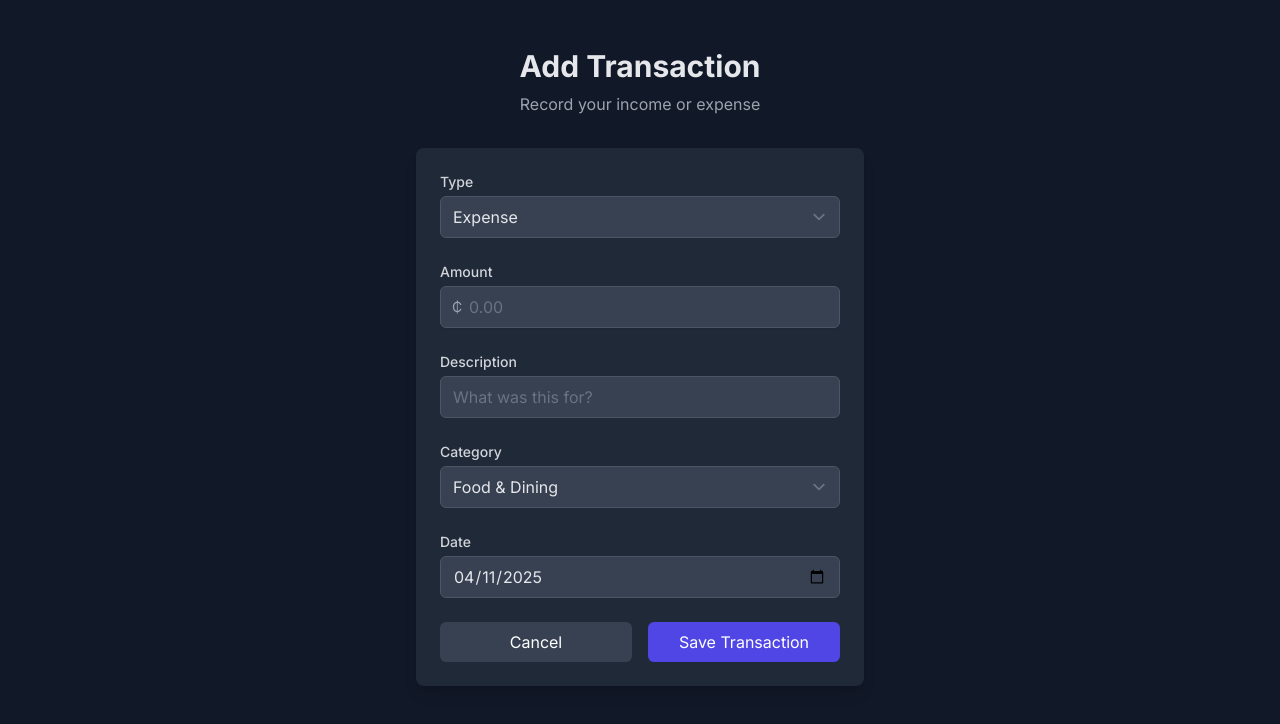
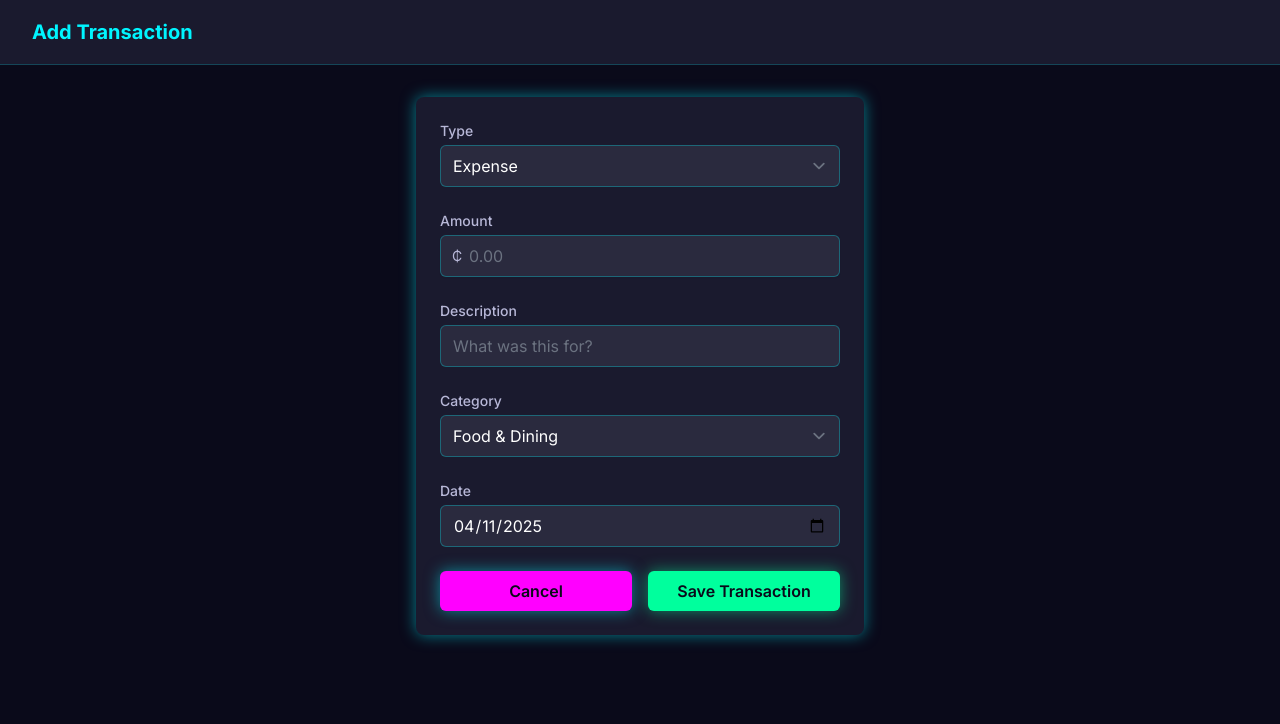
Before and after one commit to blindlit0/litfunds, a Next.js app: page /transactions/new in a window 1280 px wide. Shown: the top 724 px of the page. Built offline with nearby package versions, Linux system fonts and the light colour scheme; no server answers.

Commit message:
removed he email name beside the Profile link

```diff
--- a/src/app/home/page.tsx
+++ b/src/app/home/page.tsx
@@ -32,7 +32,6 @@ export default function HomePage() {
               >
                 Profile
               </Link>
-              <span className="text-text-secondary">{user?.email}</span>
               <button
                 onClick={handleSignOut}
                 className="bg-accent hover:bg-accent/90 text-white px-4 py-2 rounded-md transition-all duration-300 shadow-glow"
--- a/src/app/profile/page.tsx
+++ b/src/app/profile/page.tsx
@@ -1,17 +1,23 @@
 'use client';
 
 import { useAuth } from '@/contexts/AuthContext';
-import { useState } from 'react';
+import { useState, useEffect } from 'react';
 import { updateProfile } from 'firebase/auth';
 import { auth } from '@/lib/firebase';
 import Link from 'next/link';
 
 export default function ProfilePage() {
   const { user } = useAuth();
-  const [displayName, setDisplayName] = useState(user?.displayName || '');
+  const [displayName, setDisplayName] = useState('');
   const [isEditing, setIsEditing] = useState(false);
   const [error, setError] = useState<string | null>(null);
   const [success, setSuccess] = useState<string | null>(null);
+
+  useEffect(() => {
+    if (user?.displayName) {
+      setDisplayName(user.displayName);
+    }
+  }, [user]);
 
   const handleUpdateProfile = async (e: React.FormEvent) => {
     e.preventDefault();
@@ -71,7 +77,7 @@ export default function ProfilePage() {
                 </div>
               </div>
 
-              <form onSubmit={handleUpdateProfile} className="space-y-4">
+              <div className="space-y-4">
                 <div>
                   <label htmlFor="displayName" className="block text-sm font-medium text-text-secondary">
                     Display Name
@@ -98,7 +104,8 @@ export default function ProfilePage() {
                   ) : (
                     <>
                       <button
-                        type="submit"
+                        type="button"
+                        onClick={handleUpdateProfile}
                         className="bg-secondary hover:bg-secondary-dark text-background font-semibold py-2 px-4 rounded-md transition-all duration-300 shadow-glow-green"
                       >
                         Save Changes
@@ -116,7 +123,7 @@ export default function ProfilePage() {
                     </>
                   )}
                 </div>
-              </form>
+              </div>
             </div>
           </div>
         </div>
--- a/src/app/transactions/new/page.tsx
+++ b/src/app/transactions/new/page.tsx
@@ -2,7 +2,7 @@
 
 import { useState } from 'react';
 import { useRouter } from 'next/navigation';
-import { addDoc, collection } from 'firebase/firestore';
+import { addDoc, collection, serverTimestamp } from 'firebase/firestore';
 import { db } from '@/lib/firebase';
 import { useAuth } from '@/contexts/AuthContext';
 
@@ -40,38 +40,53 @@ export default function NewTransactionPage() {
       }
 
       const transactionData = {
-        ...formData,
         amount: formData.type === 'expense' ? -amount : amount,
+        description: formData.description.trim(),
+        category: formData.category,
+        type: formData.type,
+        date: new Date(formData.date),
         userId: user.uid,
-        createdAt: new Date(),
+        createdAt: serverTimestamp(),
       };
 
-      await addDoc(collection(db, 'transactions'), transactionData);
+      const transactionsRef = collection(db, 'transactions');
+      await addDoc(transactionsRef, transactionData);
+
+      // Only redirect after successful save
       router.push('/home');
     } catch (err) {
+      console.error('Error saving transaction:', err);
       setError(err instanceof Error ? err.message : 'An error occurred while saving the transaction');
       setIsSubmitting(false);
     }
   };
 
   return (
-    <div className="min-h-screen bg-gray-900 py-12 px-4 sm:px-6 lg:px-8">
+    <div className="min-h-screen bg-background">
+      {/* Navigation */}
+      <nav className="bg-surface border-b border-primary/20">
+        <div className="max-w-7xl mx-auto px-4 sm:px-6 lg:px-8">
+          <div className="flex items-center justify-between h-16">
+            <div className="flex items-center">
+              <h1 className="text-xl font-bold text-primary">Add Transaction</h1>
+            </div>
+          </div>
+        </div>
+      </nav>
+
+      {/* Main Content */}
+      <main className="max-w-7xl mx-auto px-4 sm:px-6 lg:px-8 py-8">
         <div className="max-w-md mx-auto">
-        <div className="text-center mb-8">
-          <h1 className="text-3xl font-bold text-gray-200">Add Transaction</h1>
-          <p className="mt-2 text-gray-400">Record your income or expense</p>
-        </div>
-
-        <div className="bg-gray-800 rounded-lg shadow-lg p-6">
-          <form onSubmit={handleSubmit} className="space-y-6">
+          <div className="bg-surface rounded-lg shadow-glow p-6">
             {error && (
-              <div className="bg-red-500/10 border border-red-500 text-red-500 px-4 py-3 rounded">
+              <div className="mb-4 p-4 bg-accent/10 border border-accent text-accent rounded-md">
                 {error}
               </div>
             )}
 
+            <form onSubmit={handleSubmit} className="space-y-6">
               <div>
-              <label htmlFor="type" className="block text-sm font-medium text-gray-300">
+                <label htmlFor="type" className="block text-sm font-medium text-text-secondary">
                   Type
                 </label>
                 <select
@@ -79,7 +94,8 @@ export default function NewTransactionPage() {
                   name="type"
                   value={formData.type}
                   onChange={handleChange}
-                className="mt-1 block w-full rounded-md bg-gray-700 border-gray-600 text-gray-200 focus:border-indigo-500 focus:ring-indigo-500"
+                  className="mt-1 block w-full px-3 py-2 bg-surface-light border border-primary/30 rounded-md text-text focus:outline-none focus:ring-2 focus:ring-primary transition-all duration-300"
+                  disabled={isSubmitting}
                 >
                   <option value="income">Income</option>
                   <option value="expense">Expense</option>
@@ -87,12 +103,12 @@ export default function NewTransactionPage() {
               </div>
 
               <div>
-              <label htmlFor="amount" className="block text-sm font-medium text-gray-300">
+                <label htmlFor="amount" className="block text-sm font-medium text-text-secondary">
                   Amount
                 </label>
                 <div className="mt-1 relative rounded-md shadow-sm">
                   <div className="absolute inset-y-0 left-0 pl-3 flex items-center pointer-events-none">
-                  <span className="text-gray-400 sm:text-sm">₵</span>
+                    <span className="text-text-secondary sm:text-sm">₵</span>
                   </div>
                   <input
                     type="number"
@@ -102,14 +118,15 @@ export default function NewTransactionPage() {
                     onChange={handleChange}
                     step="0.01"
                     min="0"
-                  className="block w-full pl-7 pr-12 rounded-md bg-gray-700 border-gray-600 text-gray-200 focus:border-indigo-500 focus:ring-indigo-500"
+                    className="block w-full pl-7 pr-12 rounded-md bg-surface-light border border-primary/30 text-text focus:outline-none focus:ring-2 focus:ring-primary transition-all duration-300"
                     placeholder="0.00"
+                    disabled={isSubmitting}
                   />
                 </div>
               </div>
 
               <div>
-              <label htmlFor="description" className="block text-sm font-medium text-gray-300">
+                <label htmlFor="description" className="block text-sm font-medium text-text-secondary">
                   Description
                 </label>
                 <input
@@ -118,13 +135,14 @@ export default function NewTransactionPage() {
                   id="description"
                   value={formData.description}
                   onChange={handleChange}
-                className="mt-1 block w-full rounded-md bg-gray-700 border-gray-600 text-gray-200 focus:border-indigo-500 focus:ring-indigo-500"
+                  className="mt-1 block w-full px-3 py-2 bg-surface-light border border-primary/30 rounded-md text-text focus:outline-none focus:ring-2 focus:ring-primary transition-all duration-300"
                   placeholder="What was this for?"
+                  disabled={isSubmitting}
                 />
               </div>
 
               <div>
-              <label htmlFor="category" className="block text-sm font-medium text-gray-300">
+                <label htmlFor="category" className="block text-sm font-medium text-text-secondary">
                   Category
                 </label>
                 <select
@@ -132,7 +150,8 @@ export default function NewTransactionPage() {
                   name="category"
                   value={formData.category}
                   onChange={handleChange}
-                className="mt-1 block w-full rounded-md bg-gray-700 border-gray-600 text-gray-200 focus:border-indigo-500 focus:ring-indigo-500"
+                  className="mt-1 block w-full px-3 py-2 bg-surface-light border border-primary/30 rounded-md text-text focus:outline-none focus:ring-2 focus:ring-primary transition-all duration-300"
+                  disabled={isSubmitting}
                 >
                   <option value="food">Food & Dining</option>
                   <option value="transportation">Transportation</option>
@@ -144,7 +163,7 @@ export default function NewTransactionPage() {
               </div>
 
               <div>
-              <label htmlFor="date" className="block text-sm font-medium text-gray-300">
+                <label htmlFor="date" className="block text-sm font-medium text-text-secondary">
                   Date
                 </label>
                 <input
@@ -153,7 +172,8 @@ export default function NewTransactionPage() {
                   id="date"
                   value={formData.date}
                   onChange={handleChange}
-                className="mt-1 block w-full rounded-md bg-gray-700 border-gray-600 text-gray-200 focus:border-indigo-500 focus:ring-indigo-500"
+                  className="mt-1 block w-full px-3 py-2 bg-surface-light border border-primary/30 rounded-md text-text focus:outline-none focus:ring-2 focus:ring-primary transition-all duration-300"
+                  disabled={isSubmitting}
                 />
               </div>
 
@@ -161,14 +181,15 @@ export default function NewTransactionPage() {
                 <button
                   type="button"
                   onClick={() => router.push('/home')}
-                className="flex-1 bg-gray-700 hover:bg-gray-600 text-white px-4 py-2 rounded-md transition-colors"
+                  className="flex-1 bg-accent hover:bg-accent/90 text-background font-semibold py-2 px-4 rounded-md transition-all duration-300 shadow-glow"
+                  disabled={isSubmitting}
                 >
                   Cancel
                 </button>
                 <button
                   type="submit"
                   disabled={isSubmitting}
-                className="flex-1 bg-indigo-600 hover:bg-indigo-700 text-white px-4 py-2 rounded-md transition-colors disabled:opacity-50"
+                  className="flex-1 bg-secondary hover:bg-secondary-dark text-background font-semibold py-2 px-4 rounded-md transition-all duration-300 shadow-glow-green disabled:opacity-50 disabled:cursor-not-allowed"
                 >
                   {isSubmitting ? 'Saving...' : 'Save Transaction'}
                 </button>
@@ -176,6 +197,7 @@ export default function NewTransactionPage() {
             </form>
           </div>
         </div>
+      </main>
     </div>
   );
 }
```
Lines whose indentation alone changed are shown as unchanged.
